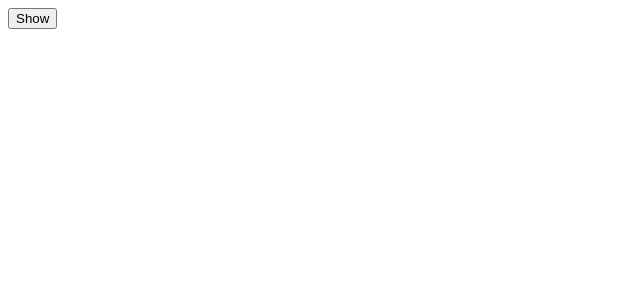
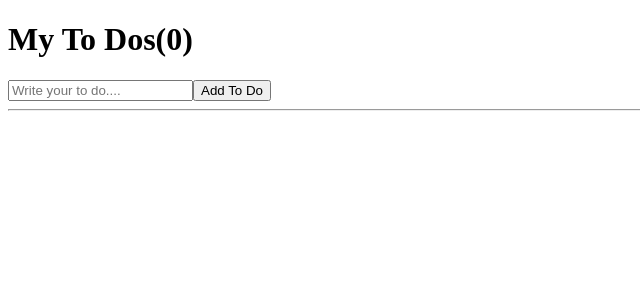
Before and after one commit to Namyunha/react-for-beginners, a React (Create React App) app: page / in a window 1280 px wide. Shown: the top 300 px of the page, without its empty margins (0-640 px from the left). Built offline with nearby package versions, Linux system fonts and the light colour scheme.

Commit message:
To Do List

```diff
--- a/src/App.js
+++ b/src/App.js
@@ -1,24 +1,50 @@
-import { useState, useEffect } from "react";
-
-function Hello() {
-  function byFn() {
-    console.log("bye :(");
-  }
-  function hiFn() {
-    console.log("created :)");
-    return byFn;
-  }
-  useEffect(hiFn, []);
-  return <h1>Hello</h1>;
-}
+import { useState } from "react";
 
 function App() {
-  const [showing, setShowing] = useState(false);
-  const onClick = () => setShowing((prev) => !prev);
+  const [toDo, setToDo] = useState("");
+  const [toDos, setToDos] = useState([]);
+  const onChange = (event) => setToDo(event.target.value);
+  const onSubmit = (event) => {
+    event.preventDefault();
+    if (toDo === "") {
+      return;
+    }
+    setToDos((currentArray) => [toDo, ...currentArray]);
+    setToDo("");
+    console.log(toDos);
+  };
+  const onDelete = (e) => {
+    const element = e.target.id;
+    console.log(e.target.id);
+    setToDos((currentArray) =>
+      currentArray.filter((item) => {
+        return item !== element;
+      })
+    );
+  };
   return (
     <div>
-      {showing ? <Hello /> : null}
-      <button onClick={onClick}>{showing ? "Hide" : "Show"} </button>
+      <h1>My To Dos({toDos.length})</h1>
+      <form onSubmit={onSubmit}>
+        <input
+          onChange={onChange}
+          value={toDo}
+          type="text"
+          placeholder="Write your to do...."
+        />
+        <button>Add To Do</button>
+      </form>
+      <hr />
+      <ul>
+        {toDos.reverse().map((item, index) => (
+          <li key={index}>
+            {item}
+            <button onClick={onDelete} id={item}>
+              ❌
+            </button>
+          </li>
+        ))}
+      </ul>
     </div>
   );
 }
```
